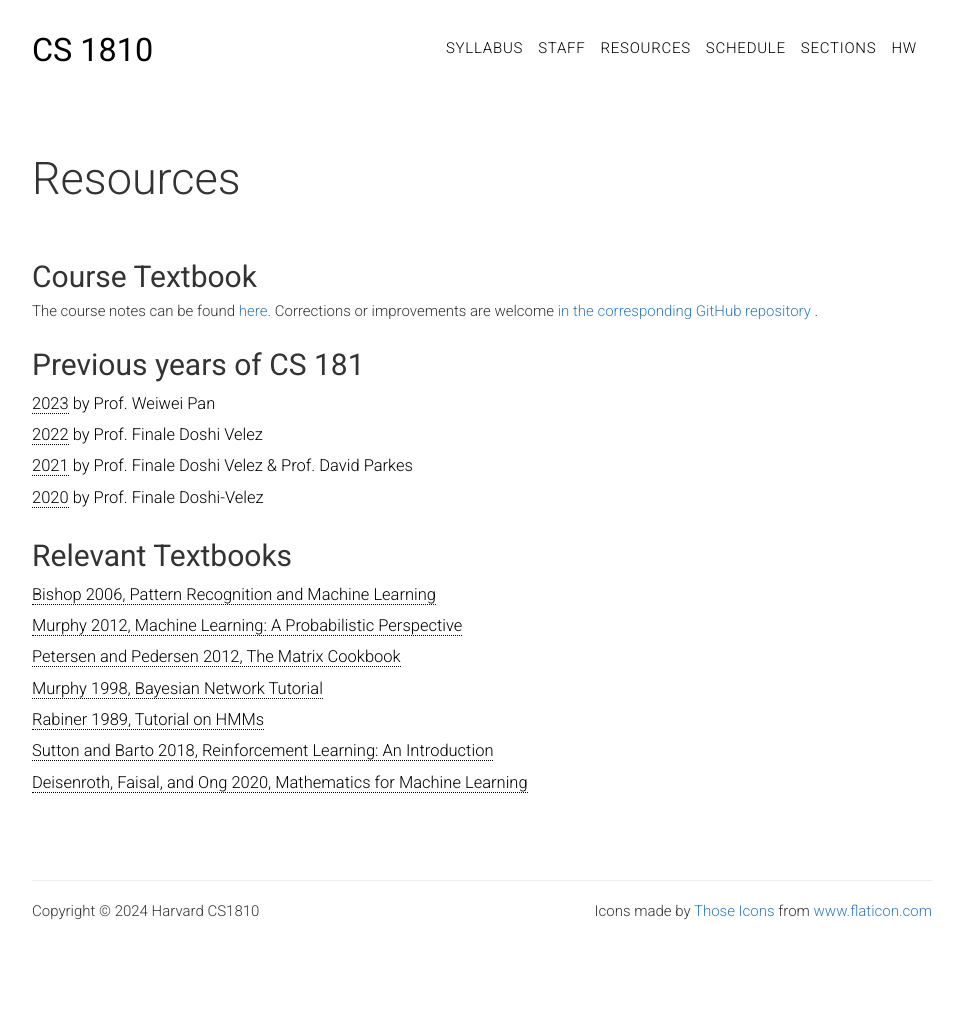
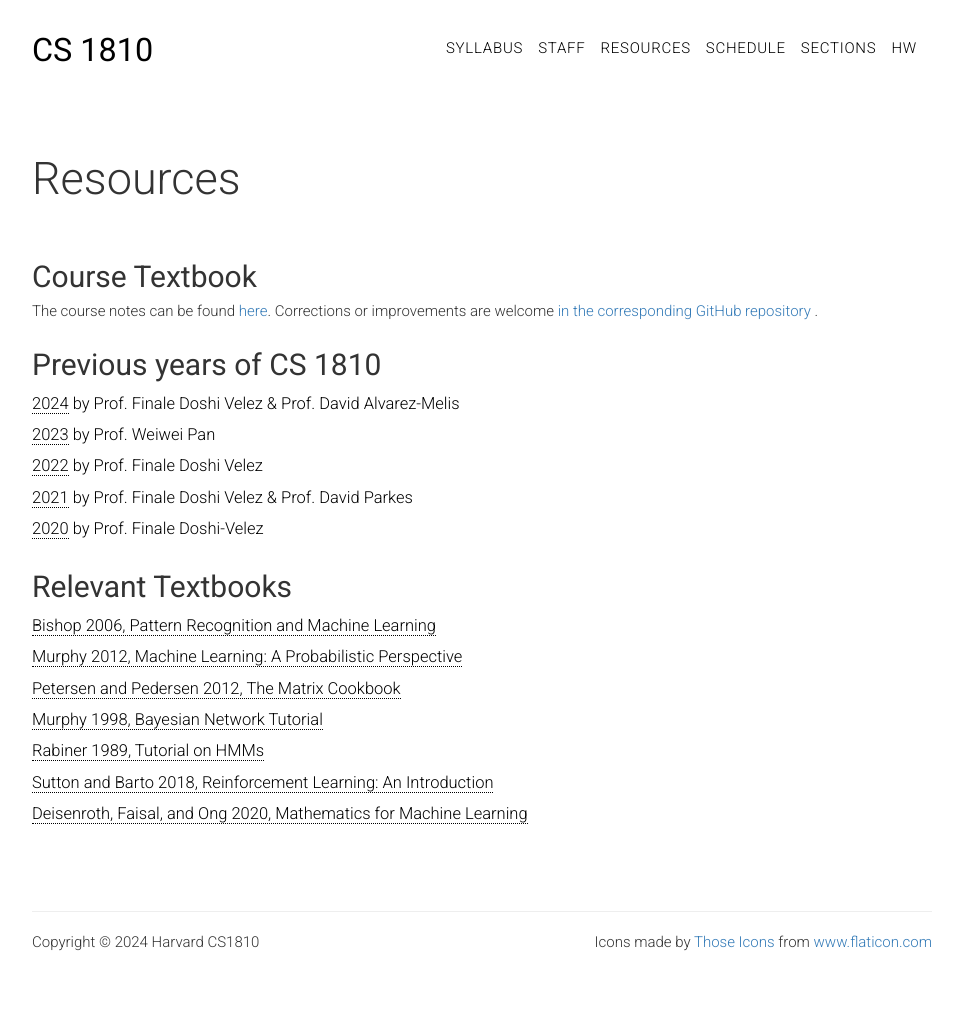
Before and after one commit to harvard-ml-courses/cs181-web, a Jekyll site: the page built from resources.html, in a window 1280 px wide. Shown: the whole page, without its empty margins (158-1120 px from the left). Built offline with Jekyll 4.4.1, drawn with Linux system fonts in a browser that asks for light colours; before the commit the page ends 997 px from its top, so only the background shows below that.

Commit message:
Add 2024 website to resources

```diff
--- a/resources.html
+++ b/resources.html
@@ -16,8 +16,12 @@ weight: 0
             </a>.
         </p>
 
-        <h2 class="title" id="previous">Previous years of CS 181</h2>
+        <h2 class="title" id="previous">Previous years of CS 1810</h2>
         <ul class="lists">
+            <li>
+                <a href="https://harvard-ml-courses.github.io/cs181-web-2024/" target="_blank"
+                    rel="noopener noreferrer">2024</a> by Prof. Finale Doshi Velez & Prof. David Alvarez-Melis
+            </li>
             <li>
                 <a href="https://harvard-ml-courses.github.io/cs181-web-2023/" target="_blank"
                     rel="noopener noreferrer">2023</a> by Prof. Weiwei Pan
```
